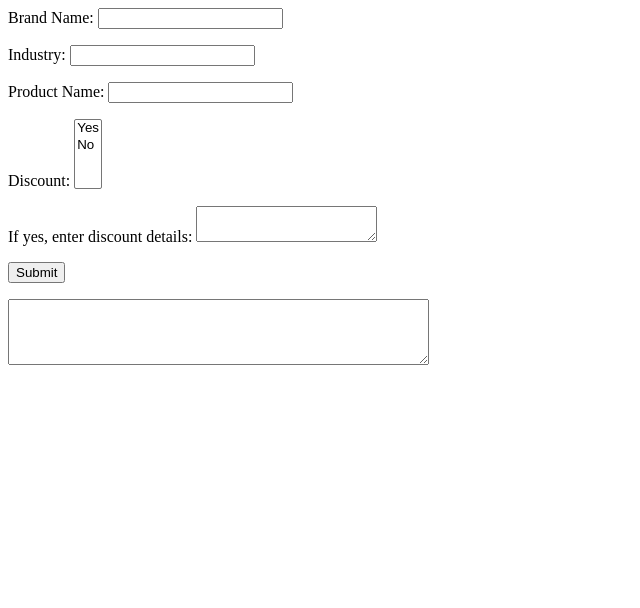
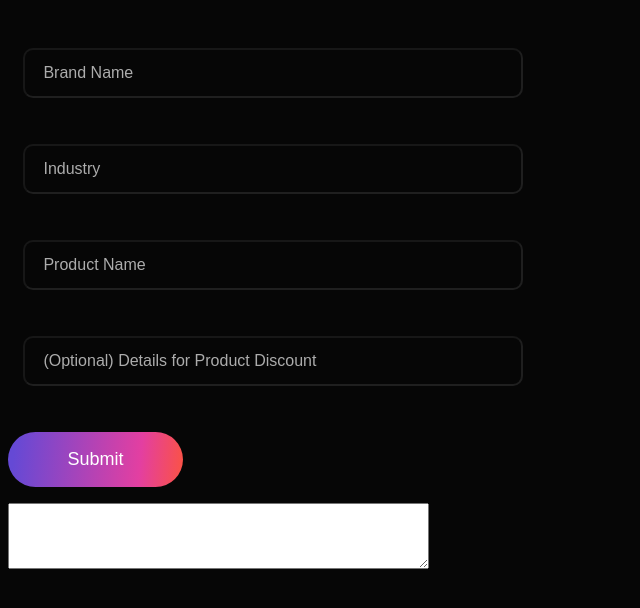
Before and after one commit to kanthipm/strategyfox, a plain HTML site: page index.html in a window 1280 px wide. Shown: the whole page, without its empty margins (0-640 px from the left). Drawn offline with Linux system fonts and the light colour scheme.

Commit message:
Update index.html

```diff
--- a/index.html
+++ b/index.html
@@ -3,31 +3,50 @@
 
 <head>
     <META http-equiv="Content-Type" content="text/html; charset=utf-8">
-    <style></style>
     <script src = "./Call.js"></script>
+    <style>
+    input {
+      width: 90%;
+      padding: 14px;
+      margin:15px;
+      outline: none;
+      color: #acacac;
+      opacity: 1;
+      font-size:16px;
+      border-color: hsla(0,0%,100%,.1);
+      background-color: #060606;
+      border-radius: 10px;
+      width:500px;
+      height:50px;
+    }
+    input::placeholder {
+      color: #acacac;
+      opacity: 1;
+      font-size:16px;
+      font-family:sans-serif
+    }
+    body {
+      background-color:#060606;
+      font-family: sans-serif;
+    }
+    </style>
 </head>
 
 <body>
         <p>
-            <label>Brand Name: <input type="text" id="brand"></label>
+            <label><input type="text"; id="brand"; placeholder= " Brand Name"; style="margin-top:40px"></label>
         </p>
         <p>
-            <label>Industry: <input type="text" id="industry"></label>
+            <label> <input type="text"; id="industry" placeholder= " Industry"></label>
         </p>
         <p>
-            <label>Product Name: <input type="text" id="product"></label>
+            <label> <input type="text"; id="product";  placeholder= " Product Name"></label>
         </p>
         <p>
-            <label>Discount: <select id="discount" multiple>
-        <option value="Yes">Yes</option>
-        <option value="follower">No</option>
-      </select></label>
+            <label> <input type="text"; id="details";  placeholder= " (Optional) Details for Product Discount"></label>
         </p>
         <p>
-            <label>If yes, enter discount details: <textarea id="details"></textarea></label>
-        </p>
-        <p>
-            <button onclick = "Call();">Submit</button>
+            <button onclick = "Call();" style = "background-image: linear-gradient(95deg, #6549d5 4%, #e33fa1 75%, #fb5343 100%); width: 175px; height:55px; font-size: 18px; color: white; margin-top: 15px; font-family: sans-serif; border-radius: 35px; border: none;" >Submit</button>
         </p>
         <p>
             <textarea id="result" rows="4" cols="50" readonly></textarea>
```
